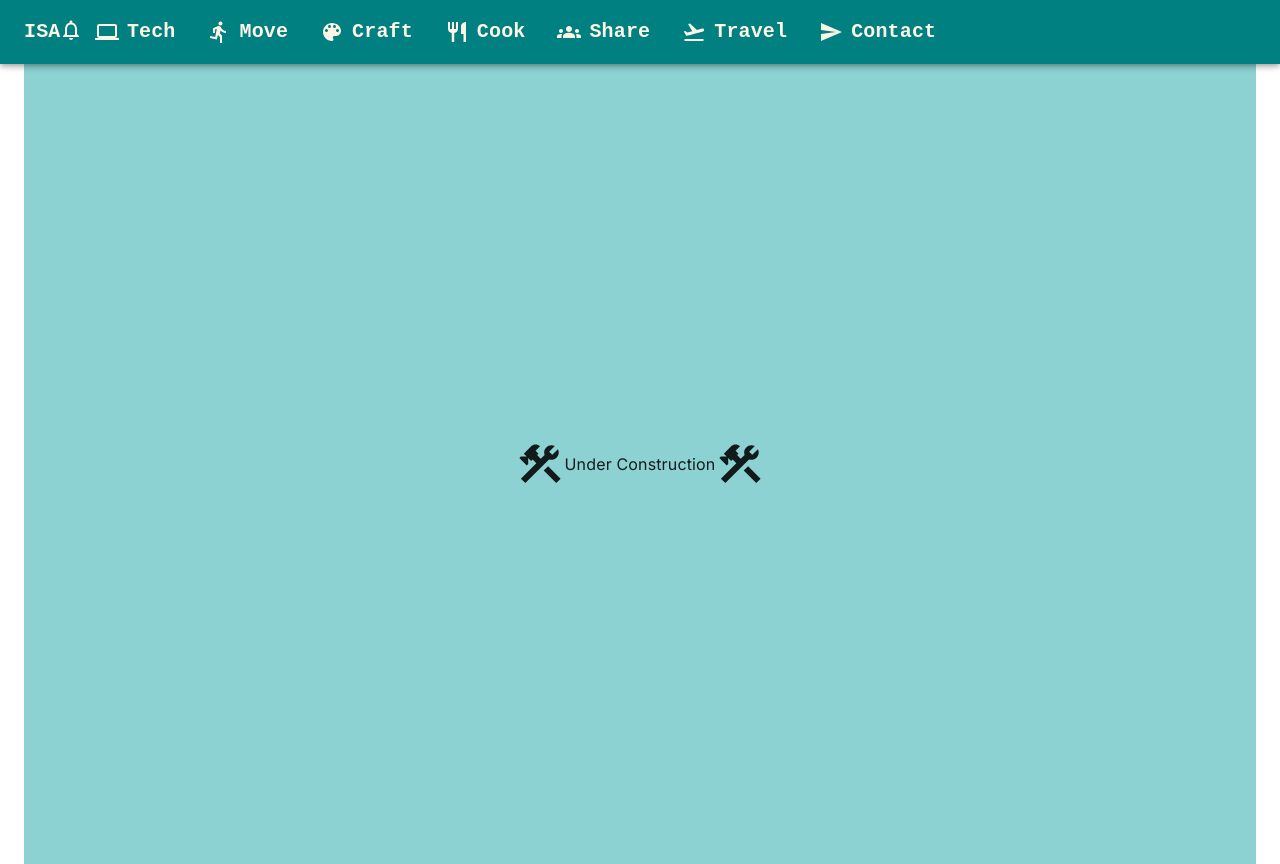
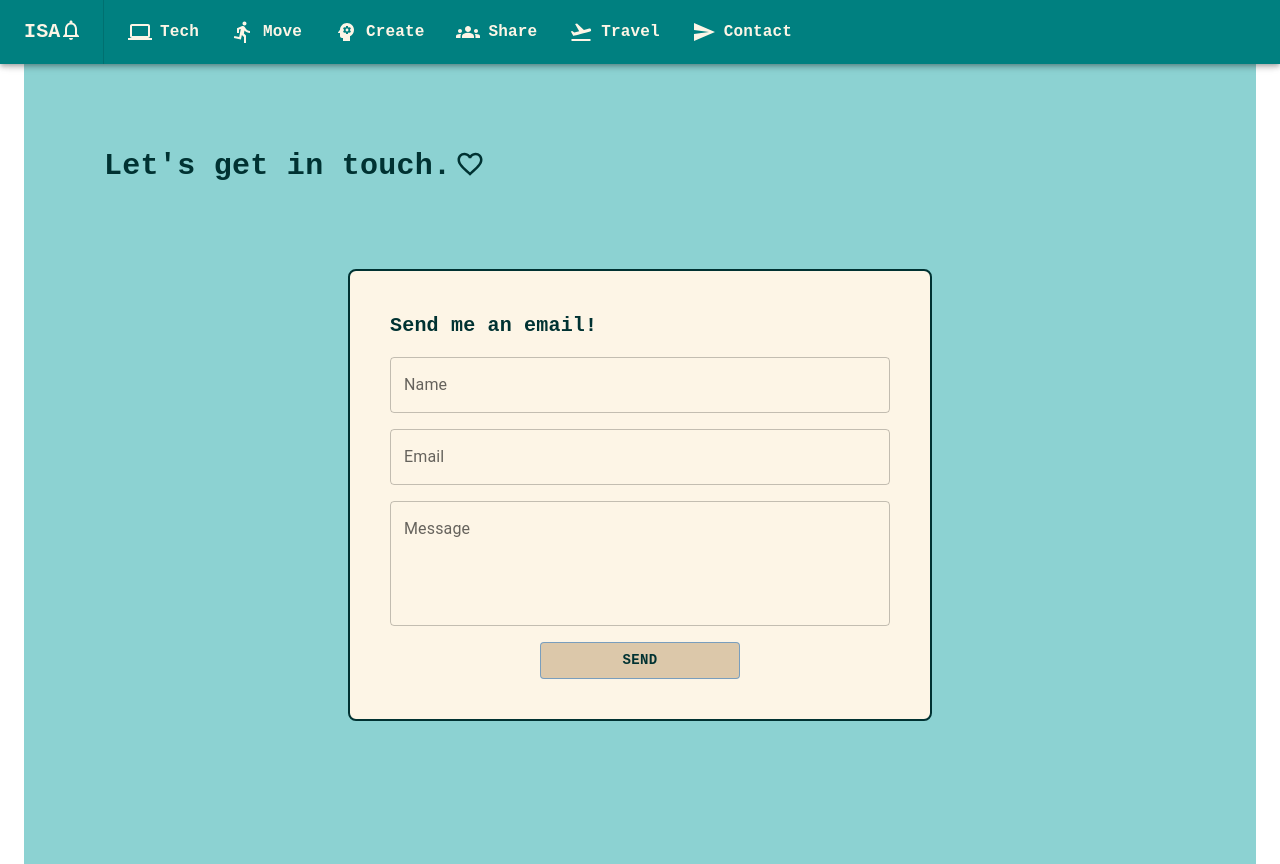
Before and after one commit to isa-be11e/Personal-Site-Front-End, a Next.js app: page /contact in a window 1280 px wide. Built offline with nearby package versions, Linux system fonts and the light colour scheme.

Commit message:
contact page to send email

```diff
--- a/package.json
+++ b/package.json
@@ -1,5 +1,5 @@
 {
-  "name": "personal-site",
+  "name": "client",
   "version": "0.1.0",
   "private": true,
   "scripts": {
@@ -14,6 +14,7 @@
     "@mui/icons-material": "^5.16.6",
     "@mui/joy": "^5.0.0-beta.48",
     "@mui/material": "^5.16.6",
+    "axios": "^1.7.4",
     "next": "14.2.5",
     "react": "^18",
     "react-dom": "^18"
--- a/src/app/contact/page.tsx
+++ b/src/app/contact/page.tsx
@@ -1,12 +1,66 @@
+"use client"
 import * as React from 'react';
+import { useState } from "react";
 import CssBaseline from '@mui/material/CssBaseline';
 import Box from '@mui/material/Box';
-import Grid from '@mui/material/Grid';
-import Container from '@mui/material/Container';
+import TextField from '@mui/material/TextField';
 import UnderConstruction from '../../components/UnderConstruction';
+import Stack from '@mui/material/Stack';
+import Button from '@mui/material/Button';
+import Typography from '@mui/material/Typography';
+import FavoriteBorderIcon from '@mui/icons-material/FavoriteBorder';
+import axios from 'axios';
 
 export default function Page() {
+  const [name, setName] = useState();
+  const [email, setEmail] = useState();
+  const [message, setMessage] = useState();
+
+  const sendMail = () => {
+    axios.get("http://localhost:4000/", { params: { name, email, message }})
+    .then(() => {
+      console.log("success");
+    })
+    .catch(() => {
+      console.log("failure");
+    });
+  };
   return (
-    <UnderConstruction />
+    <React.Fragment>
+      <CssBaseline />
+      <Typography sx={{ p: {xs: 5, md: 10}, justifyContent: 'center', fontFamily: 'monospace', fontWeight: 700, color: "rgb(0,50,50)", fontSize: {xs: 20, md: 30} }}>
+        Let's get in touch.
+        <FavoriteBorderIcon sx={{ mt: -0.5, ml: 0.5, fontSize: {xs: 20, md: 30} }}/>
+      </Typography>
+      <Box justifyContent="center" display="flex">
+        <Box
+          component="form"
+          noValidate
+          autoComplete="off"
+          sx={{
+            fontFamily: 'monospace',
+            fontWeight: 550,
+            bgcolor: "OldLace",
+            p: {xs: 1, md: 5},
+            border: 2,
+            borderRadius: 2,
+            borderColor: 'rgb(0,50,50)',
+            maxWidth: 1
+          }}
+        >
+          <Stack spacing={2} sx={{ maxWidth: 1, width: { md: 500 }}}>
+          <Typography sx={{ fontFamily: 'monospace', fontWeight: 700, color: "rgb(0,50,50)", fontSize: {xs: 15, md: 20} }}>
+            Send me an email!
+          </Typography>
+          <TextField id="name" label="Name" variant="outlined" onChange={(e) => setName(e.target.value)}/>
+          <TextField id="email" label="Email" variant="outlined" onChange={(e) => setEmail(e.target.value)}/>
+          <TextField id="message" label="Message" variant="outlined" multiline rows={4} onChange={(e) => setMessage(e.target.value)}/>
+          <Box justifyContent="center" display="flex">
+            <Button justifyContent="center" variant="outlined" sx={{ maxWidth: 0.9, width: { md: 200 }, bgcolor: 'rgb(220, 200, 170)', fontFamily: 'monospace', fontWeight: 700, color: "rgb(0,50,50)"}} onClick={sendMail}>Send</Button>
+          </Box>
+          </Stack>
+        </Box>
+      </Box>
+    </React.Fragment>
   );
 }
--- a/src/app/craft/page.tsx
+++ /dev/null
@@ -1,42 +0,0 @@
-import * as React from 'react';
-import CssBaseline from '@mui/material/CssBaseline';
-import Box from '@mui/material/Box';
-import Grid from '@mui/material/Grid';
-import Container from '@mui/material/Container';
-import UnderConstruction from '../../components/UnderConstruction';
-import MyAccordion from '../../components/MyAccordion'
-import CheckroomIcon from '@mui/icons-material/Checkroom';
-import ColorLensIcon from '@mui/icons-material/ColorLens';
-import GestureIcon from '@mui/icons-material/Gesture';
-
-const topics= [
-  {
-    summary: 'Crochet',
-    icon: <GestureIcon sx={{ ml: 1, fontSize: {md: 40} }}/>,
-    details: 'Text to be replaced.'
-  },
-  {
-    summary: 'Sew',
-    icon: <CheckroomIcon sx={{ ml: 1, fontSize: {md: 40} }}/>,
-    details: 'Text to be replaced.'
-  },
-  {
-    summary: 'Other',
-    icon: <ColorLensIcon sx={{ ml: 1, fontSize: {md: 40} }}/>,
-    details: 'Text to be replaced.'
-  },
-  {
-    summary: 'Other',
-    icon: <ColorLensIcon sx={{ ml: 1, fontSize: {md: 40} }}/>,
-    details: 'Text to be replaced.'
-  },
-];
-
-export default function Page() {
-  return (
-    <MyAccordion
-      topics={topics}
-      title='See how I get creative.'
-    />
-  );
-}
--- a/src/app/cook/page.tsx
+++ b/src/app/create/page.tsx
@@ -7,26 +7,30 @@ import UnderConstruction from '../../components/UnderConstruction';
 import MyAccordion from '../../components/MyAccordion'
 import RestaurantIcon from '@mui/icons-material/Restaurant';
 import LiquorIcon from '@mui/icons-material/Liquor';
+import GestureIcon from '@mui/icons-material/Gesture';
+import PsychologyIcon from '@mui/icons-material/Psychology';
+
+const sxIcon = { ml: 1, mt: 0.2, fontSize: {md: 40} };
 
 const topics= [
   {
     summary: 'Cooking Class',
-    icon: <RestaurantIcon sx={{ ml: 1, fontSize: {md: 40} }}/>,
+    icon: <RestaurantIcon sx={sxIcon}/>,
+    details: 'Text to be replaced.'
+  },
+  {
+    summary: 'Crochet',
+    icon: <GestureIcon sx={sxIcon}/>,
     details: 'Text to be replaced.'
   },
   {
     summary: 'Fermentation',
-    icon: <LiquorIcon sx={{ ml: 1, fontSize: {md: 40} }}/>,
+    icon: <LiquorIcon sx={sxIcon}/>,
     details: 'Text to be replaced.'
   },
   {
     summary: 'Other',
-    icon: <RestaurantIcon sx={{ ml: 1, fontSize: {md: 40} }}/>,
-    details: 'Text to be replaced.'
-  },
-  {
-    summary: 'Other',
-    icon: <RestaurantIcon sx={{ ml: 1, fontSize: {md: 40} }}/>,
+    icon: <PsychologyIcon sx={sxIcon}/>,
     details: 'Text to be replaced.'
   },
 ];
@@ -35,7 +39,7 @@ export default function Page() {
   return (
     <MyAccordion
       topics={topics}
-      title='This is how I like to have fun with food.'
+      title='See what gets my creative juices flowing.'
     />
   );
 }
--- a/src/app/move/page.tsx
+++ b/src/app/move/page.tsx
@@ -9,25 +9,27 @@ import SelfImprovementIcon from '@mui/icons-material/SelfImprovement';
 import FitnessCenterIcon from '@mui/icons-material/FitnessCenter';
 import GroupIcon from '@mui/icons-material/Group';
 
+const sxIcon = { ml: 1, mt: 0.2, fontSize: {md: 40} };
+
 const topics= [
   {
     summary: 'Acro Yoga',
-    icon: <GroupIcon sx={{ ml: 1, fontSize: {md: 40} }}/>,
+    icon: <GroupIcon sx={sxIcon}/>,
     details: 'Text to be replaced.'
   },
   {
     summary: 'Yoga',
-    icon: <SelfImprovementIcon sx={{ ml: 1, fontSize: {md: 40} }}/>,
+    icon: <SelfImprovementIcon sx={sxIcon}/>,
     details: 'Text to be replaced.'
   },
   {
     summary: 'Gym',
-    icon: <FitnessCenterIcon sx={{ ml: 1, fontSize: {md: 40} }}/>,
+    icon: <FitnessCenterIcon sx={sxIcon}/>,
     details: 'Text to be replaced.'
   },
   {
     summary: 'Other',
-    icon: <FitnessCenterIcon sx={{ ml: 1, fontSize: {md: 40} }}/>,
+    icon: <FitnessCenterIcon sx={sxIcon}/>,
     details: 'Text to be replaced.'
   },
 ];
--- a/src/app/share/page.tsx
+++ b/src/app/share/page.tsx
@@ -8,25 +8,27 @@ import MyAccordion from '../../components/MyAccordion'
 import FoodBankIcon from '@mui/icons-material/FoodBank';
 import GroupsIcon from '@mui/icons-material/Groups';
 
+const sxIcon = { ml: 1, mt: 0.2, fontSize: {md: 40} };
+
 const topics= [
   {
     summary: 'Food Bank',
-    icon: <FoodBankIcon sx={{ ml: 1, fontSize: {md: 40} }}/>,
+    icon: <FoodBankIcon sx={sxIcon}/>,
     details: 'Text to be replaced.'
   },
   {
     summary: 'Meetups',
-    icon: <GroupsIcon sx={{ ml: 1, fontSize: {md: 40} }}/>,
+    icon: <GroupsIcon sx={sxIcon}/>,
     details: 'Text to be replaced.'
   },
   {
     summary: 'Other',
-    icon: <GroupsIcon sx={{ ml: 1, fontSize: {md: 40} }}/>,
+    icon: <GroupsIcon sx={sxIcon}/>,
     details: 'Text to be replaced.'
   },
   {
     summary: 'Other',
-    icon: <GroupsIcon sx={{ ml: 1, fontSize: {md: 40} }}/>,
+    icon: <GroupsIcon sx={sxIcon}/>,
     details: 'Text to be replaced.'
   },
 ];
--- a/src/app/tech/page.tsx
+++ b/src/app/tech/page.tsx
@@ -8,25 +8,27 @@ import MyAccordion from '../../components/MyAccordion'
 import ComputerIcon from '@mui/icons-material/Computer';
 import StorageIcon from '@mui/icons-material/Storage';
 
+const sxIcon = { ml: 1, mt: 0.2, fontSize: {md: 40} };
+
 const topics= [
   {
     summary: 'Website - Front End',
-    icon: <ComputerIcon sx={{ ml: 1, fontSize: {md: 40} }}/>,
+    icon: <ComputerIcon sx={sxIcon}/>,
     details: 'Text to be replaced.'
   },
   {
     summary: 'Website - Back End',
-    icon: <StorageIcon sx={{ ml: 1, fontSize: {md: 40} }}/>,
+    icon: <StorageIcon sx={sxIcon}/>,
     details: 'Text to be replaced.'
   },
   {
     summary: 'Hackathons',
-    icon: <ComputerIcon sx={{ ml: 1, fontSize: {md: 40} }}/>,
+    icon: <ComputerIcon sx={sxIcon}/>,
     details: 'Text to be replaced.'
   },
   {
     summary: 'Other',
-    icon: <ComputerIcon sx={{ ml: 1, fontSize: {md: 40} }}/>,
+    icon: <ComputerIcon sx={sxIcon}/>,
     details: 'Text to be replaced.'
   },
 ];
--- a/src/app/travel/page.tsx
+++ b/src/app/travel/page.tsx
@@ -7,25 +7,27 @@ import UnderConstruction from '../../components/UnderConstruction';
 import MyAccordion from '../../components/MyAccordion'
 import PublicIcon from '@mui/icons-material/Public';
 
+const sxIcon = { ml: 1, mt: 0.2, fontSize: {md: 40} };
+
 const topics= [
   {
     summary: 'South East Asia',
-    icon: <PublicIcon sx={{ ml: 1, fontSize: {md: 40} }}/>,
+    icon: <PublicIcon sx={sxIcon}/>,
     details: 'Text to be replaced.'
   },
   {
     summary: 'South West USA',
-    icon: <PublicIcon sx={{ ml: 1, fontSize: {md: 40} }}/>,
+    icon: <PublicIcon sx={sxIcon}/>,
     details: 'Text to be replaced.'
   },
   {
     summary: 'Europe',
-    icon: <PublicIcon sx={{ ml: 1, fontSize: {md: 40} }}/>,
+    icon: <PublicIcon sx={sxIcon}/>,
     details: 'Text to be replaced.'
   },
   {
     summary: 'Other',
-    icon: <PublicIcon sx={{ ml: 1, fontSize: {md: 40} }}/>,
+    icon: <PublicIcon sx={sxIcon}/>,
     details: 'Text to be replaced.'
   },
 ];
--- a/src/components/MyAppBar.tsx
+++ b/src/components/MyAppBar.tsx
@@ -20,18 +20,17 @@ import IsabelleIcon from './IsabelleIcon'
 import Icon from '@mui/material/Icon';
 import ComputerIcon from '@mui/icons-material/Computer';
 import DirectionsRunIcon from '@mui/icons-material/DirectionsRun';
-import ColorLensIcon from '@mui/icons-material/ColorLens';
 import GroupsIcon from '@mui/icons-material/Groups';
 import SendIcon from '@mui/icons-material/Send';
 import RestaurantIcon from '@mui/icons-material/Restaurant';
 import FlightTakeoffIcon from '@mui/icons-material/FlightTakeoff';
+import PsychologyIcon from '@mui/icons-material/Psychology';
 
 const drawerWidth = 200;
 const navItems = [
   { name: 'Tech', icon: <ComputerIcon sx={{ mr: 1 }}/>, route: 'tech', iconName: 'ComputerIcon' },
   { name: 'Move', icon: <DirectionsRunIcon sx={{ mr: 1 }}/>, route: 'move' },
-  { name: 'Craft', icon: <ColorLensIcon sx={{ mr: 1 }}/>, route: 'craft' },
-  { name: 'Cook', icon: <RestaurantIcon sx={{ mr: 1 }}/>, route: 'cook' },
+  { name: 'Create', icon: <PsychologyIcon sx={{ mr: 1 }}/>, route: 'create' },
   { name: 'Share', icon: <GroupsIcon sx={{ mr: 1 }}/>, route: 'share' },
   { name: 'Travel', icon: <FlightTakeoffIcon sx={{ mr: 1 }}/>, route: 'travel' },
   { name: 'Contact', icon: <SendIcon sx={{ mr: 1 }}/>, route: 'contact' },
@@ -79,14 +78,15 @@ export default function MyAppBar(props: Props) {
             onClick={handleDrawerToggle}
             sx={{ mr: 2, display: { lg: 'none' } }}
           >
-            <MenuIcon sxProps={{color: "OldLace"}}/>
+            <MenuIcon sx={{color: "OldLace"}}/>
           </IconButton>
           <IsabelleIcon
             sxProps={{display: 'block', fontFamily: 'monospace', fontWeight: 550, color: "OldLace"}}
           />
+          <Divider orientation="vertical" sx={{ml: 3, mr: 1, display: { xs: 'none', lg: 'flex' }}}/>
           <Box sx={{ display: { xs: 'none', lg: 'flex' }}}>
             {navItems.map(({name, icon, route}) => (
-              <Typography variant="h6" sx={{ m: 2, fontFamily: 'monospace', fontWeight: 550, color: "OldLace" }} key={name}>
+              <Typography variant="subtitle1" sx={{ m: 2, fontFamily: 'monospace', fontWeight: 550, color: "OldLace" }} key={name}>
                 <Link href={`/${route}`}>
                   {icon}{name}
                 </Link>
@@ -105,7 +105,7 @@ export default function MyAppBar(props: Props) {
             keepMounted: true, // Better open performance on mobile.
           }}
           sx={{
-            display: { md: 'block', lg: 'none'},
+            display: { xs: 'block', lg: 'none'},
             '& .MuiDrawer-paper': { boxSizing: 'border-box', width: drawerWidth },
           }}
         >
```
Also changed, not shown: 1 other file (tests, documents, lock files or other folders).
